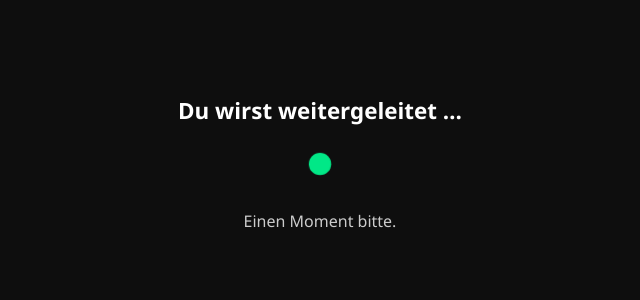
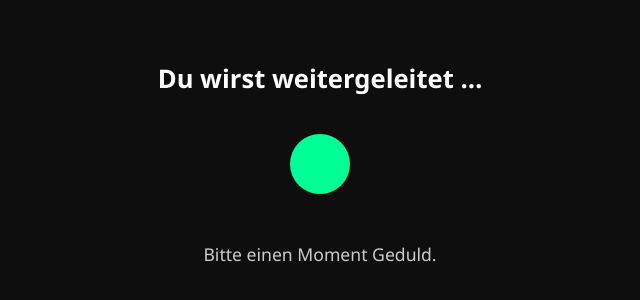
Before and after one commit to 420ify/go420, a plain HTML site: page index.html in a window 1280 px wide. Shown: the part 236-536 px from the top of the page, without its empty margins (320-960 px from the left). Drawn offline with Linux system fonts and the light colour scheme.

Commit message:
Update index.html

```diff
--- a/index.html
+++ b/index.html
@@ -4,7 +4,7 @@
     <meta charset="UTF-8">
     <meta name="referrer" content="no-referrer">
     <meta http-equiv="refresh" content="2; url=https://420ify.de/">
-    <title>Du wirst weitergeleitet...</title>
+    <title>Wird weitergeleitet...</title>
     <style>
       body {
         margin: 0;
@@ -21,12 +21,12 @@
       }
 
       .loader {
-        width: 20px;
-        height: 20px;
+        width: 60px;
+        height: 60px;
         background-color: #00ff94;
         border-radius: 50%;
-        animation: pulse 1.2s infinite ease-in-out;
-        margin: 20px 0;
+        animation: pulse 2.5s ease-in-out infinite;
+        margin: 30px 0;
       }
 
       @keyframes pulse {
@@ -35,8 +35,8 @@
           opacity: 1;
         }
         50% {
-          transform: scale(1.5);
-          opacity: 0.6;
+          transform: scale(1.4);
+          opacity: 0.5;
         }
         100% {
           transform: scale(1);
@@ -45,12 +45,12 @@
       }
 
       h1 {
-        font-size: 1.4rem;
+        font-size: 1.6rem;
         margin-bottom: 0.5rem;
       }
 
       p {
-        font-size: 1rem;
+        font-size: 1.1rem;
         color: #cccccc;
       }
     </style>
@@ -58,6 +58,6 @@
   <body>
     <h1>Du wirst weitergeleitet …</h1>
     <div class="loader"></div>
-    <p>Einen Moment bitte.</p>
+    <p>Bitte einen Moment Geduld.</p>
   </body>
 </html>
```
